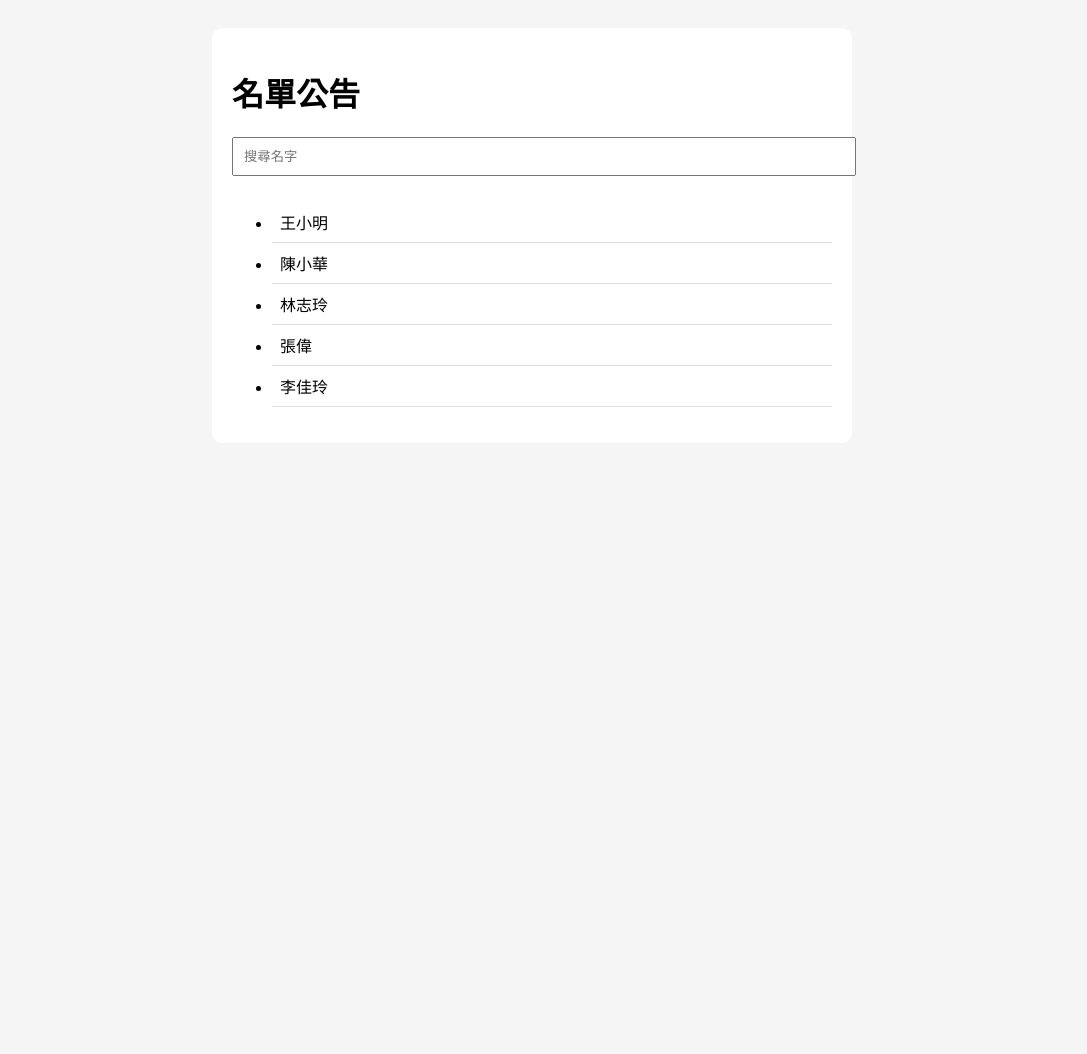
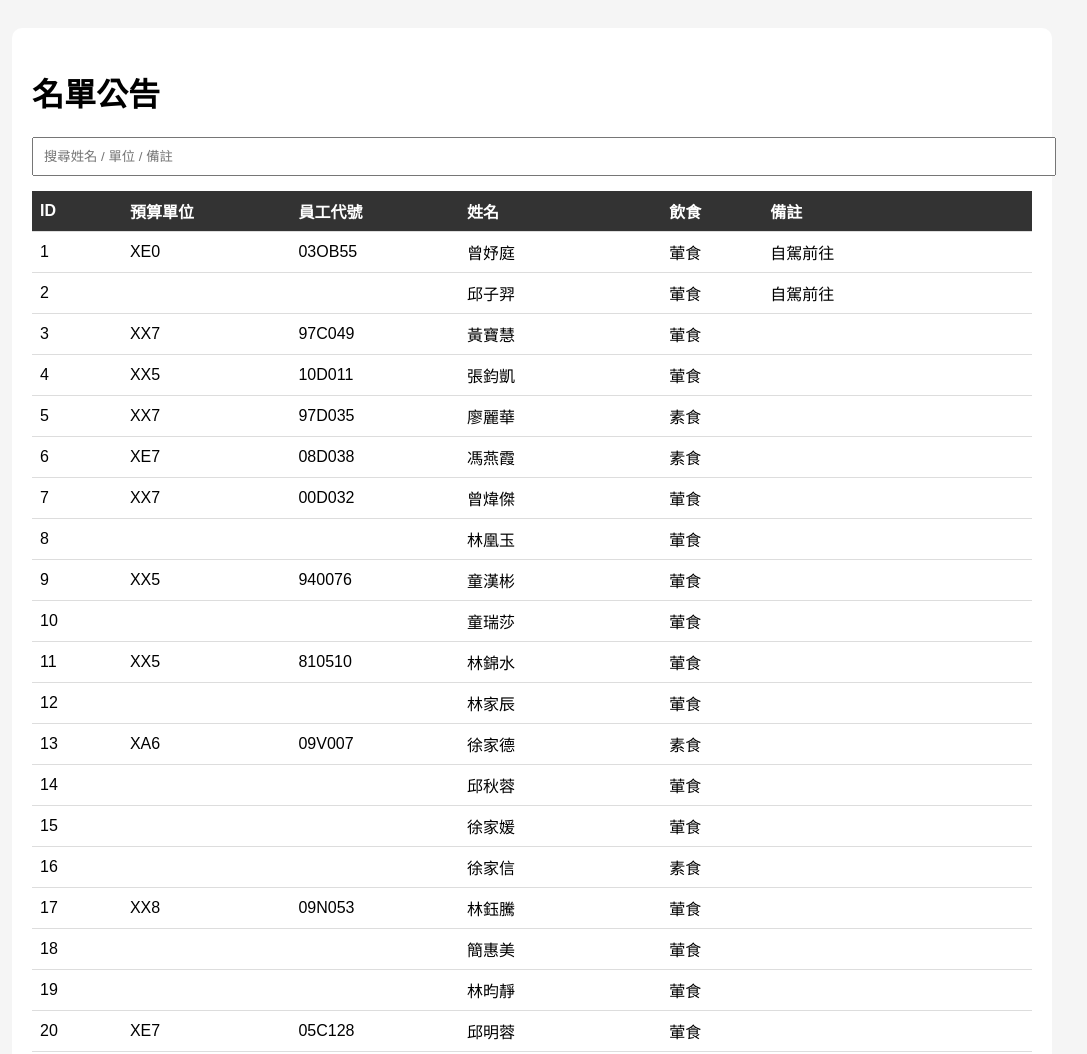
Before and after one commit to Rehsu78224/name-list, a plain HTML site: page index.html in a window 1280 px wide. Shown: the top 1054 px of the page, without its empty margins (108-1195 px from the left). Before the commit the page ends 800 px from the top, so only its background shows below. Drawn offline with Linux system fonts and the light colour scheme.

Commit message:
Add files via upload

```diff
--- a/index.html
+++ b/index.html
@@ -4,58 +4,124 @@
 <meta charset="UTF-8">
 <meta name="viewport" content="width=device-width, initial-scale=1.0">
 <title>名單公告</title>
+
 <style>
 body {
   font-family: Arial;
   background: #f5f5f5;
   padding: 20px;
 }
-    .box {
+
+.container {
+  max-width: 1000px;
+  margin: auto;
   background: white;
   padding: 20px;
   border-radius: 10px;
-      max-width: 600px;
-      margin: auto;
 }
+
 input {
   width: 100%;
   padding: 10px;
-      margin-bottom: 10px;
+  margin-bottom: 15px;
 }
-    li {
+
+table {
+  width: 100%;
+  border-collapse: collapse;
+}
+
+th, td {
   padding: 8px;
   border-bottom: 1px solid #ddd;
+  text-align: left;
+}
+
+th {
+  background: #333;
+  color: white;
 }
 </style>
 </head>
+
 <body>
 
-<div class="box">
+<div class="container">
   <h1>名單公告</h1>
-  <input id="search" placeholder="搜尋名字">
-  <ul id="list"></ul>
+  <input id="search" placeholder="搜尋姓名 / 單位 / 備註">
+
+  <table>
+    <thead>
+      <tr>
+        <th>ID</th>
+        <th>預算單位</th>
+        <th>員工代號</th>
+        <th>姓名</th>
+        <th>飲食</th>
+        <th>備註</th>
+      </tr>
+    </thead>
+    <tbody id="tableBody"></tbody>
+  </table>
 </div>
 
 <script>
-const names = [
-  "王小明",
-  "陳小華",
-  "林志玲",
-  "張偉",
-  "李佳玲"
+const data = [
+  {id:1, unit:"XE0", emp:"03OB55", name:"曾妤庭", food:"葷食", note:"自駕前往"},
+  {id:2, unit:"", emp:"", name:"邱子羿", food:"葷食", note:"自駕前往"},
+  {id:3, unit:"XX7", emp:"97C049", name:"黃寶慧", food:"葷食", note:""},
+  {id:4, unit:"XX5", emp:"10D011", name:"張鈞凱", food:"葷食", note:""},
+  {id:5, unit:"XX7", emp:"97D035", name:"廖麗華", food:"素食", note:""},
+  {id:6, unit:"XE7", emp:"08D038", name:"馮燕霞", food:"素食", note:""},
+  {id:7, unit:"XX7", emp:"00D032", name:"曾煒傑", food:"葷食", note:""},
+  {id:8, unit:"", emp:"", name:"林凰玉", food:"葷食", note:""},
+  {id:9, unit:"XX5", emp:"940076", name:"童漢彬", food:"葷食", note:""},
+  {id:10, unit:"", emp:"", name:"童瑞莎", food:"葷食", note:""},
+  {id:11, unit:"XX5", emp:"810510", name:"林錦水", food:"葷食", note:""},
+  {id:12, unit:"", emp:"", name:"林家辰", food:"葷食", note:""},
+  {id:13, unit:"XA6", emp:"09V007", name:"徐家德", food:"素食", note:""},
+  {id:14, unit:"", emp:"", name:"邱秋蓉", food:"葷食", note:""},
+  {id:15, unit:"", emp:"", name:"徐家媛", food:"葷食", note:""},
+  {id:16, unit:"", emp:"", name:"徐家信", food:"素食", note:""},
+  {id:17, unit:"XX8", emp:"09N053", name:"林鈺騰", food:"葷食", note:""},
+  {id:18, unit:"", emp:"", name:"簡惠美", food:"葷食", note:""},
+  {id:19, unit:"", emp:"", name:"林昀靜", food:"葷食", note:""},
+  {id:20, unit:"XE7", emp:"05C128", name:"邱明蓉", food:"葷食", note:""},
+
+  {id:26, unit:"XE0", emp:"12D020", name:"劉冠廷", food:"葷食", note:"自駕前往"},
+  {id:44, unit:"XE5", emp:"950110", name:"曾富田", food:"葷食", note:"自駕前往"},
+  {id:45, unit:"", emp:"07I258", name:"呂思柔", food:"葷食", note:"自駕前往"},
+  {id:108, unit:"XA5", emp:"065107", name:"狩谷綾子", food:"葷食", note:"工作人員"},
+  {id:109, unit:"XA5", emp:"020135", name:"徐福斌", food:"葷食", note:"工作人員"},
+  {id:112, unit:"XA5", emp:"085035", name:"曾貴瑛", food:"葷食", note:"工作人員"},
+  {id:115, unit:"XA1", emp:"A13101", name:"八波正洋", food:"葷食", note:"只參加上午活動"},
+  {id:116, unit:"", emp:"", name:"八波絵梨佳", food:"葷食", note:"只參加上午活動"}
 ];
 
-const list = document.getElementById("list");
+const tableBody = document.getElementById("tableBody");
 const search = document.getElementById("search");
 
 function render(keyword="") {
-  list.innerHTML = "";
-  names
-    .filter(n => n.includes(keyword))
-    .forEach(n => {
-      const li = document.createElement("li");
-      li.textContent = n;
-      list.appendChild(li);
+  tableBody.innerHTML = "";
+
+  data
+    .filter(d =>
+      Object.values(d).some(v =>
+        String(v).includes(keyword)
+      )
+    )
+    .forEach(d => {
+      const row = `
+        <tr>
+          <td>${d.id}</td>
+          <td>${d.unit}</td>
+          <td>${d.emp}</td>
+          <td>${d.name}</td>
+          <td>${d.food}</td>
+          <td>${d.note}</td>
+        </tr>
+      `;
+      tableBody.innerHTML += row;
     });
 }
 
```
Lines whose indentation alone changed are shown as unchanged.
